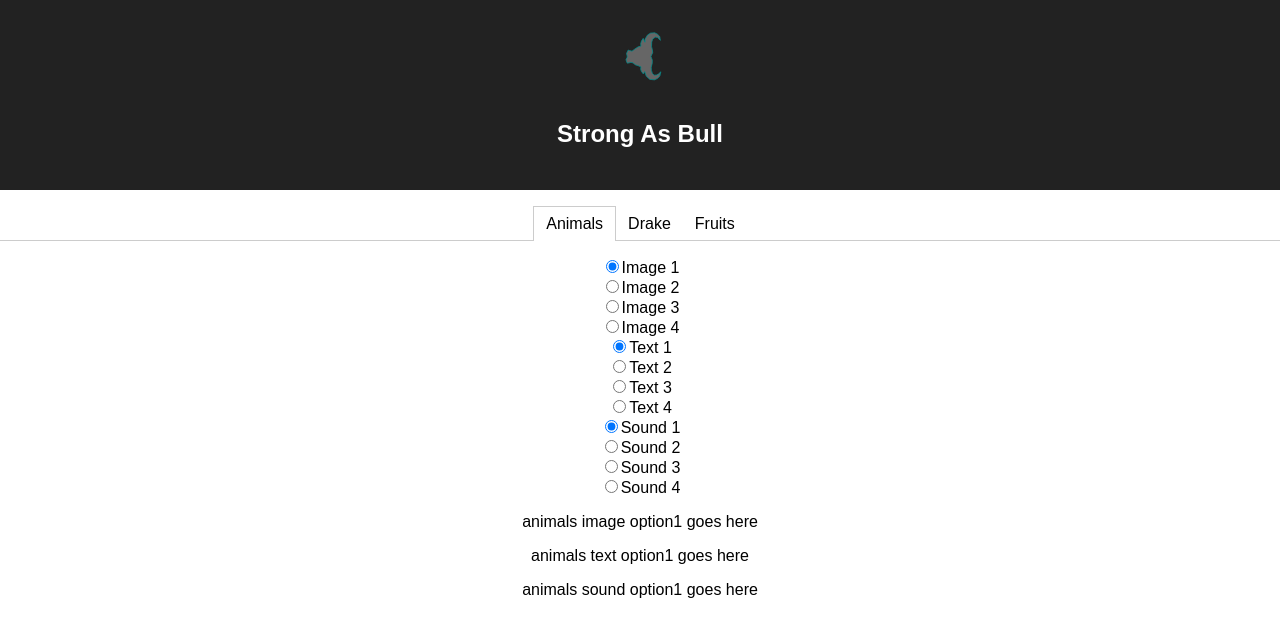
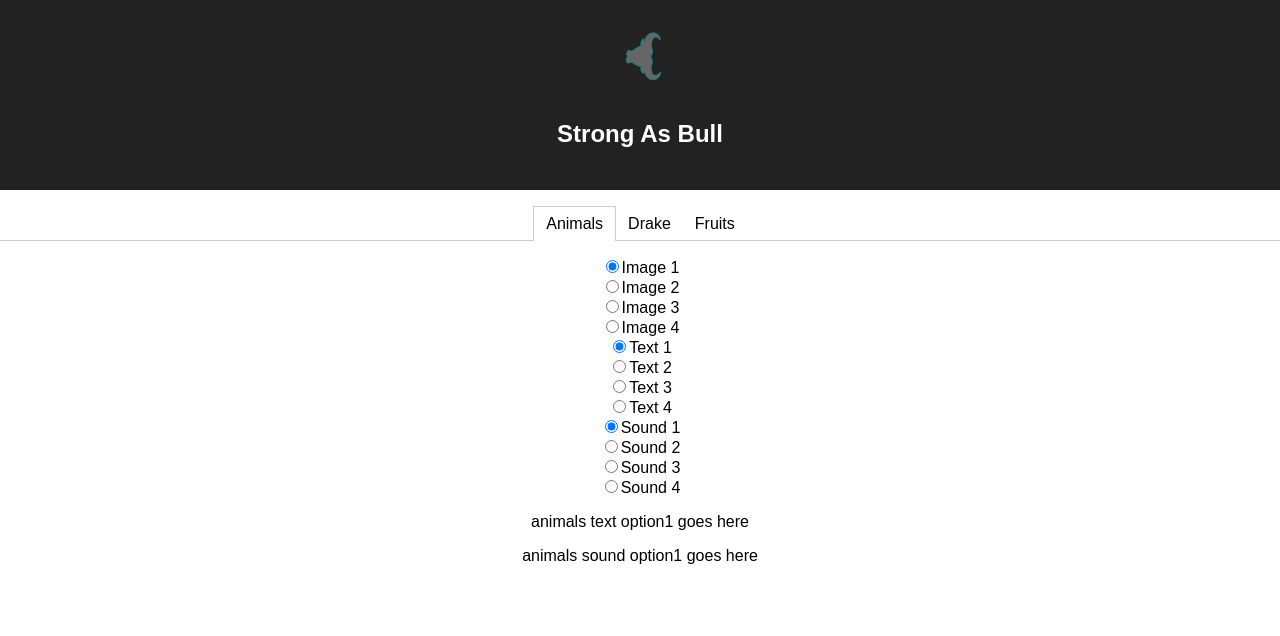
Before and after one commit to IT2810/it2810-webutvikling-h18-prosjekt-2-gruppe--40, a React (Create React App) app: page / in a window 1280 px wide. Shown: the top 636 px of the page. Built offline with nearby package versions, Linux system fonts and the light colour scheme.

Commit message:
Implemented image in webpage

```diff
--- a/src/App.css
+++ b/src/App.css
@@ -44,3 +44,17 @@
   border: solid #ccc;
   border-width: 1px 1px 0 1px;
 }
+
+.imageDiv {
+  background-color: chartreuse;
+  width: 50%;
+
+}
+
+.artSectionDiv {
+  /*
+  display: flex;
+  flex-flow: row;
+  justify-content: space-around;
+  */
+}
--- a/src/ArtSection.js
+++ b/src/ArtSection.js
@@ -80,11 +80,11 @@ class ArtSection extends Component {
 
     render() {
         return (
-            <div>
+            <div className="artSectionDiv">
                 <RadioButtons artType="image" changeOption={this.handleOptionChange.bind(this)}>Image</RadioButtons>
                 <RadioButtons artType="text" changeOption={this.handleOptionChange.bind(this)}>Text</RadioButtons>
                 <RadioButtons artType="sound" changeOption={this.handleOptionChange.bind(this)}>Sound</RadioButtons>
-                <Image category={this.props.category} imageState={this.state.imageState}/>
+                <Image category={this.props.category} svgGraphics={this.state.svgGraphics} imageState={this.state.imageState}/>
                 <Text category={this.props.category} textState={this.state.textState}/>
                 <Sound category={this.props.category} soundState={this.state.soundState}/>
             </div>
--- a/src/Image.js
+++ b/src/Image.js
@@ -11,7 +11,7 @@ class Image extends Component {
 
     render() {
         return (
-            <p>{this.props.category} image {this.props.imageState} goes here</p>
+                <div className="imageDiv" dangerouslySetInnerHTML={{__html: this.props.svgGraphics}} />
 
         )
     }
```
